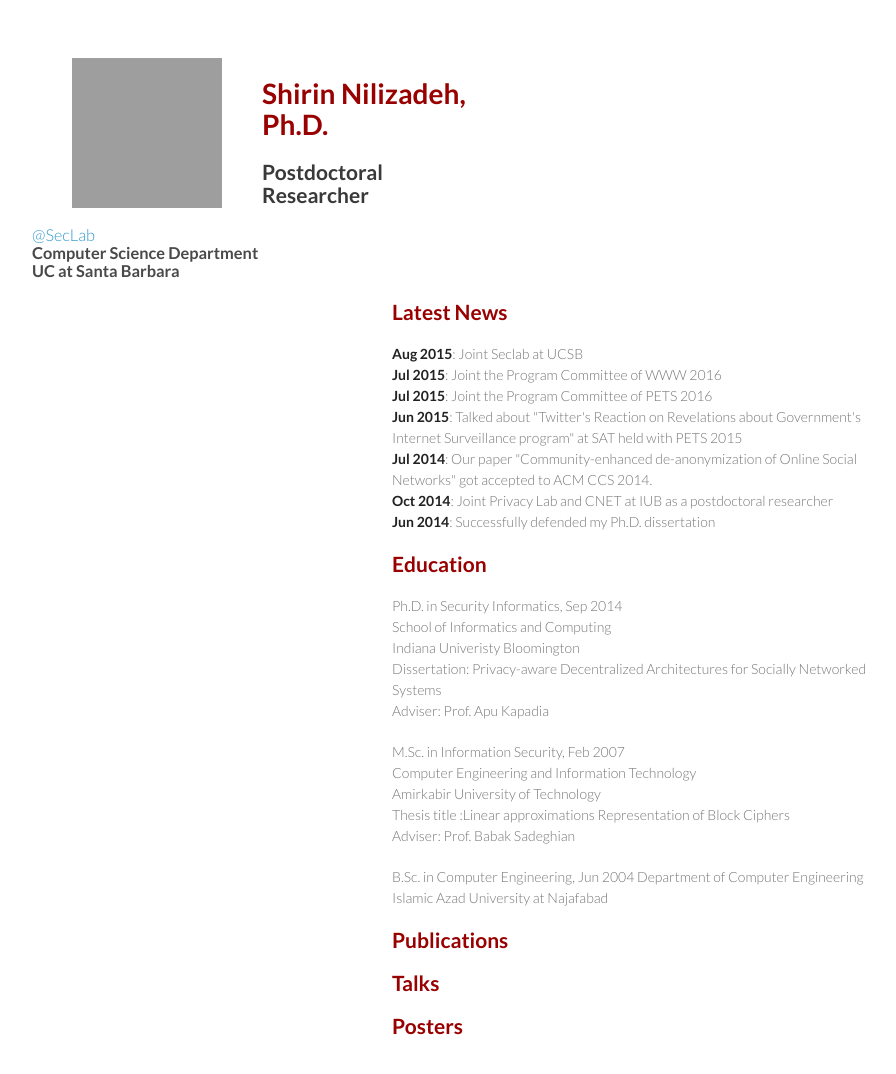
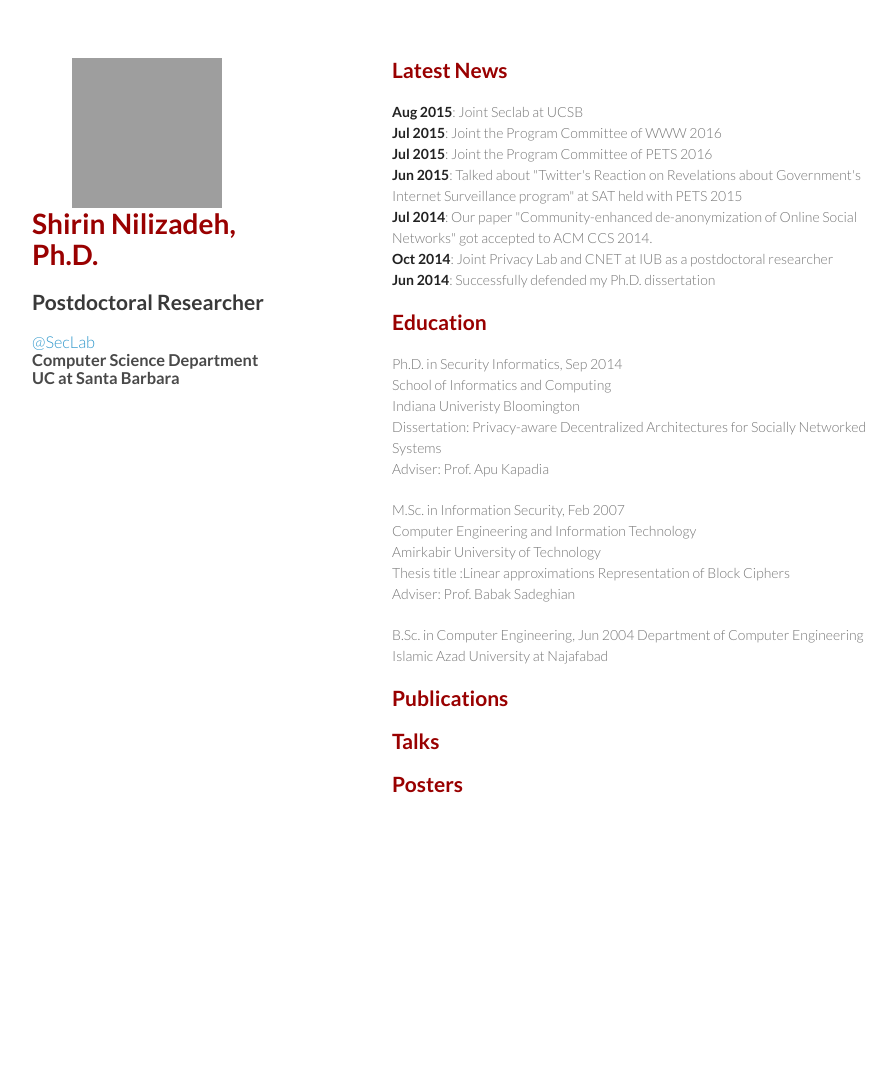
Before and after one commit to Machiry/nilizadeh.github.io, a Jekyll site: the page index.html, which Jekyll copies as it is, in a window 1280 px wide and 1107 px high. Shown: the top 1074 px of the window, without its empty margins (178-1074 px from the left). Built offline with Jekyll 4.4.1, drawn with Linux system fonts in a browser that asks for light colours; grey boxes are pictures that could not be loaded.

Commit message:
Update styles.css
revert header style

```diff
--- a/stylesheets/styles.css
+++ b/stylesheets/styles.css
@@ -96,9 +96,9 @@ img {
 }
 
 header {
-  width:450px;
+  width:270px;
   float:left;
-  <!--position:fixed;-->
+  position:fixed;
 }
 
 header ul {
```
